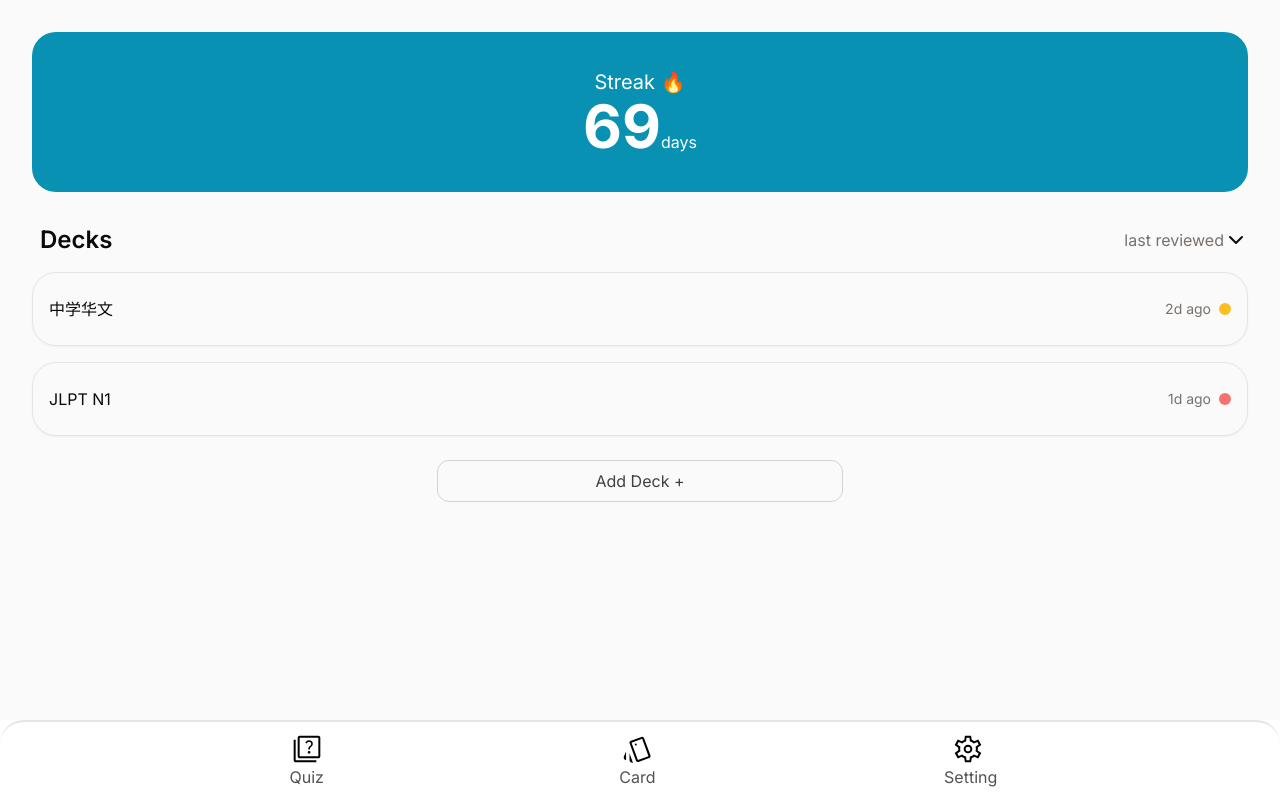
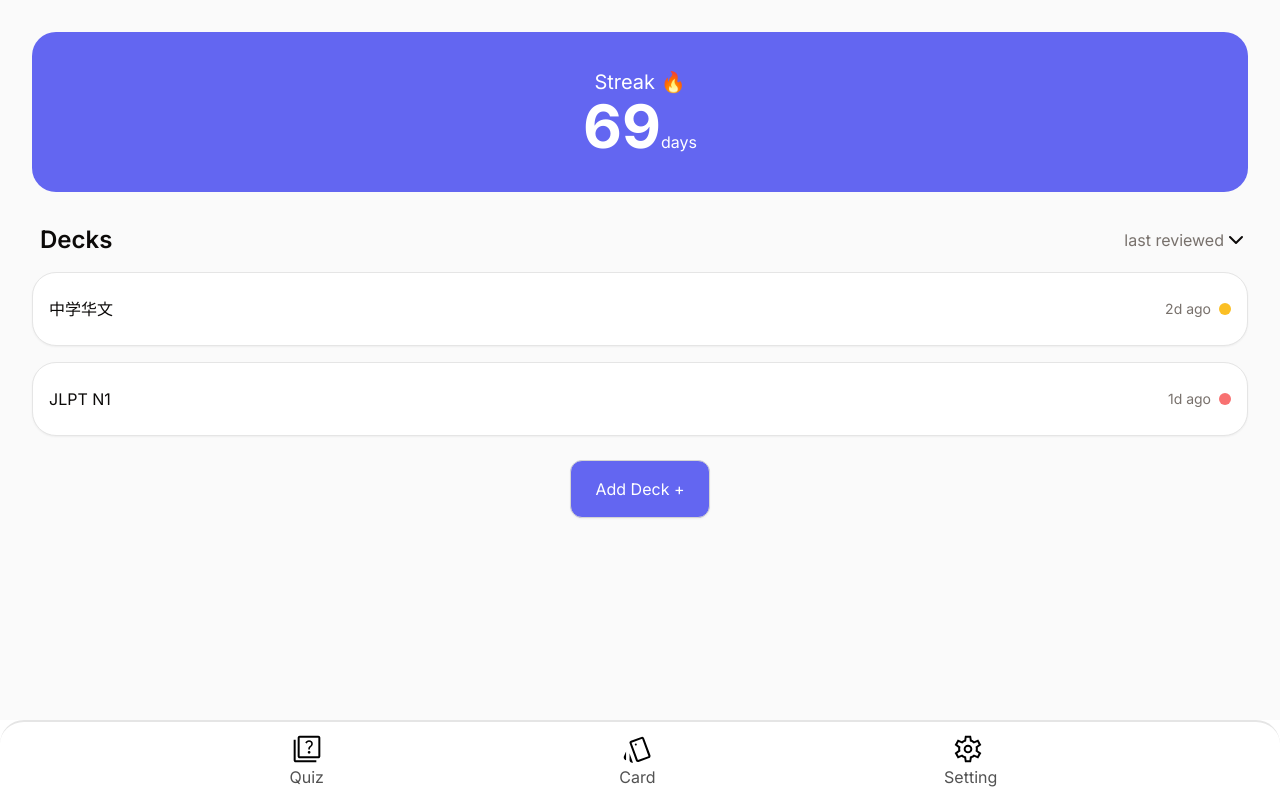
Before and after one commit to mongj/cloudhacks-better-anki, a Next.js app: page / in a window 1280 px wide. Built offline with nearby package versions, Linux system fonts and the light colour scheme.

Commit message:
ui changes

```diff
--- a/app/page.tsx
+++ b/app/page.tsx
@@ -6,8 +6,8 @@ import { ChevronDown } from "lucide-react";
 
 export default function Home() {
   return (
-    <main className="flex flex-col grow items-center p-8">
-      <div className="h-40 w-full bg-cyan-600 text-white flex flex-col justify-center items-center rounded-3xl">
+    <main className="flex flex-col grow items-center p-8 w-full">
+      <div className="h-40 w-full bg-indigo-500 text-white flex flex-col justify-center items-center rounded-3xl">
         <h2 className="text-xl">Streak &#128293;</h2>
         <div>
           <span className="text-6xl font-bold">69</span>
@@ -30,7 +30,7 @@ export default function Home() {
         />
         <ListItem href="/" text="JLPT N1" time="1d ago" icon="bg-red-400" />
         <div className="flex justify-center">
-          <button className="p-2 border border-neutral-300 w-1/3 rounded-xl mt-2 text-neutral-700">
+          <button className="px-6 py-4 border border-neutral-300 rounded-xl mt-2 text-white bg-indigo-500 shadow-sm">
             Add Deck +
           </button>
         </div>
--- a/app/quiz/page.tsx
+++ b/app/quiz/page.tsx
@@ -5,7 +5,7 @@ import expandIcon from "../../public/svg/expand_more_FILL0_wght400_GRAD0_opsz48
 
 export default function Page() {
   return (
-    <main className="flex flex-col items-center p-8">
+    <main className="flex flex-col items-center p-8 w-full">
       <div className="h-40 w-full bg-violet-500 text-white flex flex-col justify-center items-center rounded-3xl">
         <h2 className="text-xl">Streak &#128293;</h2>
         <div>
--- a/components/ui/ListItem.tsx
+++ b/components/ui/ListItem.tsx
@@ -9,7 +9,7 @@ export default function ListItem(props: {
 }) {
   return (
     <Link href={props.href}>
-      <div className="flex-row flex justify-between px-4 py-6 rounded-3xl shadow-sm border-neutral-200 border-solid border">
+      <div className="flex-row flex justify-between px-4 py-6 rounded-3xl shadow-sm border-neutral-200 border-solid border bg-white">
         <span>{props.text}</span>
         <div className="flex flex-row gap-2 items-center">
           <span className="text-sm text-stone-500 ">{props.time}</span>
```
